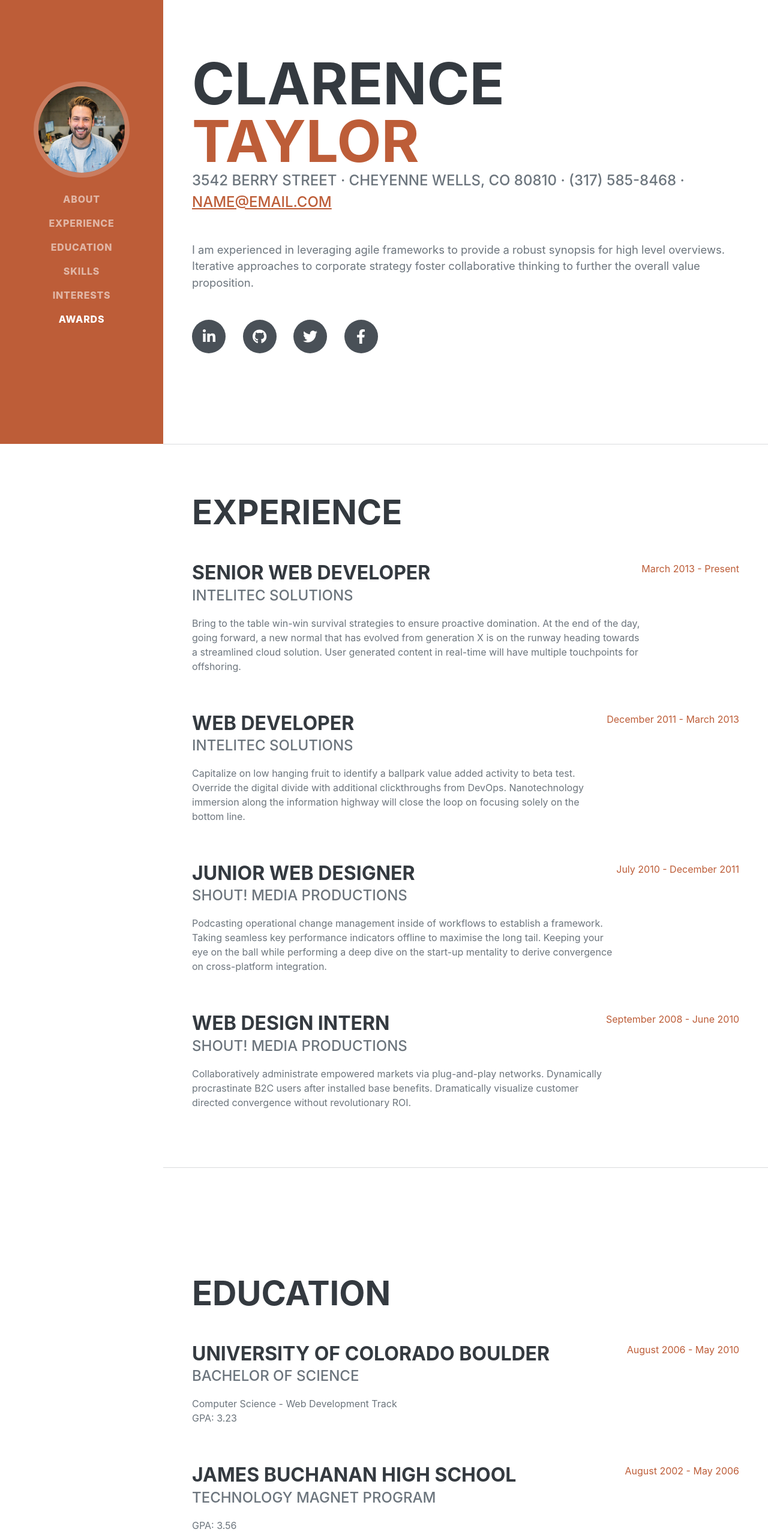
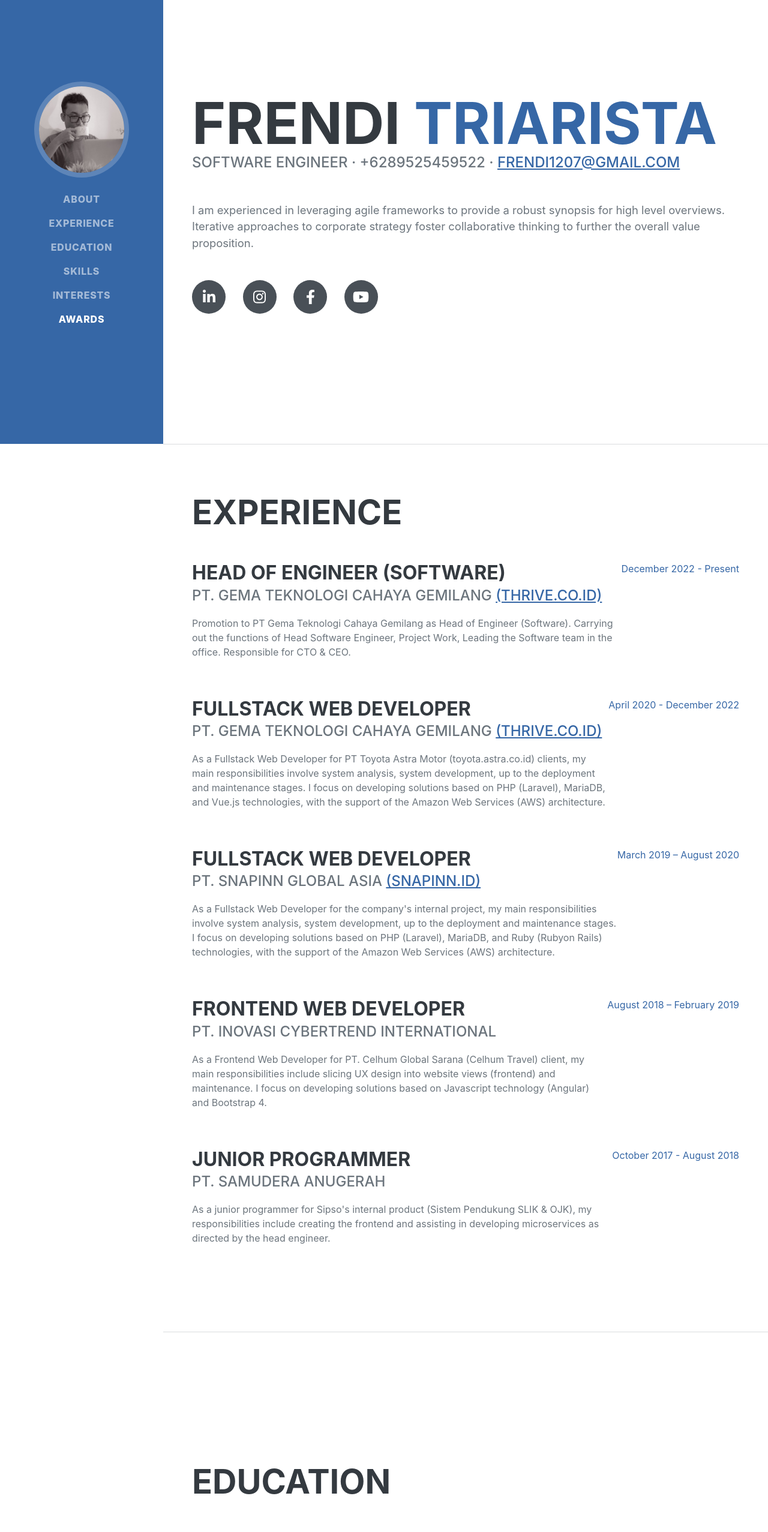
Before and after one commit to frenditriarista/frenditriarista.github.io, a plain HTML site: page index.html in a window 1280 px wide. Shown: the part 60-2614 px from the top of the page at 60% size. Drawn offline with nearby package versions, Linux system fonts and the light colour scheme; a web font is replaced by a local one.

Commit message:
Add files via upload

```diff
--- a/index.html
+++ b/index.html
@@ -5,7 +5,7 @@
         <meta name="viewport" content="width=device-width, initial-scale=1, shrink-to-fit=no" />
         <meta name="description" content="" />
         <meta name="author" content="" />
-        <title>Resume - Start Bootstrap Theme</title>
+        <title>Resume - Frendi Triarista</title>
         <link rel="icon" type="image/x-icon" href="assets/img/favicon.ico" />
         <!-- Font Awesome icons (free version)-->
         <script src="https://use.fontawesome.com/releases/v6.3.0/js/all.js" crossorigin="anonymous"></script>
@@ -19,8 +19,8 @@
         <!-- Navigation-->
         <nav class="navbar navbar-expand-lg navbar-dark bg-primary fixed-top" id="sideNav">
             <a class="navbar-brand js-scroll-trigger" href="#page-top">
-                <span class="d-block d-lg-none">Clarence Taylor</span>
-                <span class="d-none d-lg-block"><img class="img-fluid img-profile rounded-circle mx-auto mb-2" src="assets/img/profile.jpg" alt="..." /></span>
+                <span class="d-block d-lg-none">Frendi Triarista</span>
+                <span class="d-none d-lg-block"><img class="img-fluid img-profile rounded-circle mx-auto mb-2" src="assets/img/profile.jpeg" alt="Frendi Triarista" /></span>
             </a>
             <button class="navbar-toggler" type="button" data-bs-toggle="collapse" data-bs-target="#navbarResponsive" aria-controls="navbarResponsive" aria-expanded="false" aria-label="Toggle navigation"><span class="navbar-toggler-icon"></span></button>
             <div class="collapse navbar-collapse" id="navbarResponsive">
@@ -40,19 +40,19 @@
             <section class="resume-section" id="about">
                 <div class="resume-section-content">
                     <h1 class="mb-0">
-                        Clarence
-                        <span class="text-primary">Taylor</span>
+                        Frendi
+                        <span class="text-primary">Triarista</span>
                     </h1>
                     <div class="subheading mb-5">
-                        3542 Berry Street · Cheyenne Wells, CO 80810 · (317) 585-8468 ·
-                        <a href="mailto:name@email.com">name@email.com</a>
+                        Software Engineer · +6289525459522 ·
+                        <a href="mailto:frendi1207@gmail.com">frendi1207@gmail.com</a>
                     </div>
                     <p class="lead mb-5">I am experienced in leveraging agile frameworks to provide a robust synopsis for high level overviews. Iterative approaches to corporate strategy foster collaborative thinking to further the overall value proposition.</p>
                     <div class="social-icons">
-                        <a class="social-icon" href="#!"><i class="fab fa-linkedin-in"></i></a>
-                        <a class="social-icon" href="#!"><i class="fab fa-github"></i></a>
-                        <a class="social-icon" href="#!"><i class="fab fa-twitter"></i></a>
-                        <a class="social-icon" href="#!"><i class="fab fa-facebook-f"></i></a>
+                        <a class="social-icon" target=”_blank” href="https://www.linkedin.com/in/frendi-triarista"><i class="fab fa-linkedin-in"></i></a>
+                        <a class="social-icon" target=”_blank” href="https://www.instagram.com/frendi_ta"><i class="fab fa-instagram"></i></a>
+                        <a class="social-icon" target=”_blank” href="https://www.facebook.com/frendi.triarista"><i class="fab fa-facebook-f"></i></a>
+                        <a class="social-icon" target=”_blank” href="https://youtube.com/@frenditriarista8553"><i class="fab fa-youtube"></i></a>
                     </div>
                 </div>
             </section>
@@ -63,36 +63,52 @@
                     <h2 class="mb-5">Experience</h2>
                     <div class="d-flex flex-column flex-md-row justify-content-between mb-5">
                         <div class="flex-grow-1">
-                            <h3 class="mb-0">Senior Web Developer</h3>
-                            <div class="subheading mb-3">Intelitec Solutions</div>
-                            <p>Bring to the table win-win survival strategies to ensure proactive domination. At the end of the day, going forward, a new normal that has evolved from generation X is on the runway heading towards a streamlined cloud solution. User generated content in real-time will have multiple touchpoints for offshoring.</p>
+                            <h3 class="mb-0">Head Of Engineer (Software)</h3>
+                            <div class="subheading mb-3">PT. Gema Teknologi Cahaya Gemilang <a href="https://thrive.co.id" target="_blank" rel="noopener noreferrer">(thrive.co.id)</a></div>
+                            <p>Promotion to PT Gema Teknologi Cahaya Gemilang as Head of Engineer (Software). Carrying out the functions of Head Software Engineer, Project Work, Leading the Software team in the office. Responsible for CTO & CEO.</p>
                         </div>
-                        <div class="flex-shrink-0"><span class="text-primary">March 2013 - Present</span></div>
+                        <div class="flex-shrink-0"><span class="text-primary">December 2022 - Present</span></div>
                     </div>
                     <div class="d-flex flex-column flex-md-row justify-content-between mb-5">
                         <div class="flex-grow-1">
-                            <h3 class="mb-0">Web Developer</h3>
-                            <div class="subheading mb-3">Intelitec Solutions</div>
-                            <p>Capitalize on low hanging fruit to identify a ballpark value added activity to beta test. Override the digital divide with additional clickthroughs from DevOps. Nanotechnology immersion along the information highway will close the loop on focusing solely on the bottom line.</p>
+                            <h3 class="mb-0">Fullstack Web Developer</h3>
+                            <div class="subheading mb-3">PT. Gema Teknologi Cahaya Gemilang <a href="https://thrive.co.id" target="_blank" rel="noopener noreferrer">(thrive.co.id)</a></div>
+                            <p>As a Fullstack Web Developer for PT Toyota Astra Motor (toyota.astra.co.id) clients, my main responsibilities involve system analysis, system development, up to the deployment and maintenance stages. I focus on developing solutions based on PHP (Laravel), MariaDB, and Vue.js technologies, with the support of the Amazon Web Services (AWS) architecture.</p>
                         </div>
-                        <div class="flex-shrink-0"><span class="text-primary">December 2011 - March 2013</span></div>
+                        <div class="flex-shrink-0"><span class="text-primary">April 2020 - December 2022</span></div>
                     </div>
                     <div class="d-flex flex-column flex-md-row justify-content-between mb-5">
                         <div class="flex-grow-1">
-                            <h3 class="mb-0">Junior Web Designer</h3>
-                            <div class="subheading mb-3">Shout! Media Productions</div>
-                            <p>Podcasting operational change management inside of workflows to establish a framework. Taking seamless key performance indicators offline to maximise the long tail. Keeping your eye on the ball while performing a deep dive on the start-up mentality to derive convergence on cross-platform integration.</p>
+                            <h3 class="mb-0">Fullstack Web Developer</h3>
+                            <div class="subheading mb-3">PT. Snapinn Global Asia <a href="https://snapinn.id" target="_blank" rel="noopener noreferrer">(snapinn.id)</a></div>
+                            <p>As a Fullstack Web Developer for the company's internal project, my main responsibilities involve system analysis, system development, up to the deployment and maintenance stages. I focus on developing solutions based on PHP (Laravel), MariaDB, and Ruby (Rubyon Rails) technologies, with the support of the Amazon Web Services (AWS) architecture.</p>
                         </div>
-                        <div class="flex-shrink-0"><span class="text-primary">July 2010 - December 2011</span></div>
+                        <div class="flex-shrink-0"><span class="text-primary">March 2019 – August 2020</span></div>
                     </div>
-                    <div class="d-flex flex-column flex-md-row justify-content-between">
+                    <div class="d-flex flex-column flex-md-row justify-content-between mb-5">
                         <div class="flex-grow-1">
-                            <h3 class="mb-0">Web Design Intern</h3>
+                            <h3 class="mb-0">Frontend Web Developer</h3>
+                            <div class="subheading mb-3">PT. Inovasi Cybertrend International</div>
+                            <p>As a Frontend Web Developer for PT. Celhum Global Sarana (Celhum Travel) client, my main responsibilities include slicing UX design into website views (frontend) and maintenance. I focus on developing solutions based on Javascript technology (Angular) and Bootstrap 4.</p>
+                        </div>
+                        <div class="flex-shrink-0"><span class="text-primary">August 2018 – February 2019</span></div>
+                    </div>
+                    <div class="d-flex flex-column flex-md-row justify-content-between mb-5">
+                        <div class="flex-grow-1">
+                            <h3 class="mb-0">Junior Programmer</h3>
+                            <div class="subheading mb-3">PT. Samudera Anugerah</div>
+                            <p>As a junior programmer for Sipso's internal product (Sistem Pendukung SLIK & OJK), my responsibilities include creating the frontend and assisting in developing microservices as directed by the head engineer.</p>
+                        </div>
+                        <div class="flex-shrink-0"><span class="text-primary">October 2017 - August 2018</span></div>
+                    </div>
+                    <!-- <div class="d-flex flex-column flex-md-row justify-content-between">
+                        <div class="flex-grow-1">
+                            <h3 class="mb-0">Freelancer</h3>
                             <div class="subheading mb-3">Shout! Media Productions</div>
                             <p>Collaboratively administrate empowered markets via plug-and-play networks. Dynamically procrastinate B2C users after installed base benefits. Dramatically visualize customer directed convergence without revolutionary ROI.</p>
                         </div>
-                        <div class="flex-shrink-0"><span class="text-primary">September 2008 - June 2010</span></div>
-                    </div>
+                        <div class="flex-shrink-0"><span class="text-primary">February 2008 - September 2017</span></div>
+                    </div> -->
                 </div>
             </section>
             <hr class="m-0" />
@@ -102,20 +118,20 @@
                     <h2 class="mb-5">Education</h2>
                     <div class="d-flex flex-column flex-md-row justify-content-between mb-5">
                         <div class="flex-grow-1">
-                            <h3 class="mb-0">University of Colorado Boulder</h3>
-                            <div class="subheading mb-3">Bachelor of Science</div>
-                            <div>Computer Science - Web Development Track</div>
-                            <p>GPA: 3.23</p>
+                            <h3 class="mb-0">Pamulang University (STMIK Eresha)</h3>
+                            <div class="subheading mb-3">Bachelor of Computer Science</div>
+                            <div>Information Technology</div>
+                            <!-- <p>GPA: 3.23</p> -->
                         </div>
-                        <div class="flex-shrink-0"><span class="text-primary">August 2006 - May 2010</span></div>
+                        <div class="flex-shrink-0"><span class="text-primary">May 2018 - Dec 2022</span></div>
                     </div>
                     <div class="d-flex flex-column flex-md-row justify-content-between">
                         <div class="flex-grow-1">
-                            <h3 class="mb-0">James Buchanan High School</h3>
-                            <div class="subheading mb-3">Technology Magnet Program</div>
-                            <p>GPA: 3.56</p>
+                            <h3 class="mb-0">SMK N 2 Pondok Aren</h3>
+                            <div class="subheading mb-3">Multimedia</div>
+                            <!-- <p>GPA: 3.56</p> -->
                         </div>
-                        <div class="flex-shrink-0"><span class="text-primary">August 2002 - May 2006</span></div>
+                        <div class="flex-shrink-0"><span class="text-primary">July 2011 - May 2014</span></div>
                     </div>
                 </div>
             </section>
@@ -129,15 +145,16 @@
                         <li class="list-inline-item"><i class="fab fa-html5"></i></li>
                         <li class="list-inline-item"><i class="fab fa-css3-alt"></i></li>
                         <li class="list-inline-item"><i class="fab fa-js-square"></i></li>
-                        <li class="list-inline-item"><i class="fab fa-angular"></i></li>
-                        <li class="list-inline-item"><i class="fab fa-react"></i></li>
                         <li class="list-inline-item"><i class="fab fa-node-js"></i></li>
                         <li class="list-inline-item"><i class="fab fa-sass"></i></li>
                         <li class="list-inline-item"><i class="fab fa-less"></i></li>
-                        <li class="list-inline-item"><i class="fab fa-wordpress"></i></li>
-                        <li class="list-inline-item"><i class="fab fa-gulp"></i></li>
-                        <li class="list-inline-item"><i class="fab fa-grunt"></i></li>
                         <li class="list-inline-item"><i class="fab fa-npm"></i></li>
+                        <li class="list-inline-item"><i class="fab fa-angular"></i></li>
+                        <li class="list-inline-item"><i class="fab fa-react"></i></li>
+                        <li class="list-inline-item"><i class="fab fa-vuejs"></i></li>
+                        <li class="list-inline-item"><i class="fab fa-laravel"></i></li>
+                        <li class="list-inline-item"><i class="fab fa-java"></i></li>
+                        <li class="list-inline-item"><i class="fab fa-git"></i></li>
                     </ul>
                     <div class="subheading mb-3">Workflow</div>
                     <ul class="fa-ul mb-0">
```
Also changed, not shown: assets/img/profile.jpeg (added), css/styles.css.
